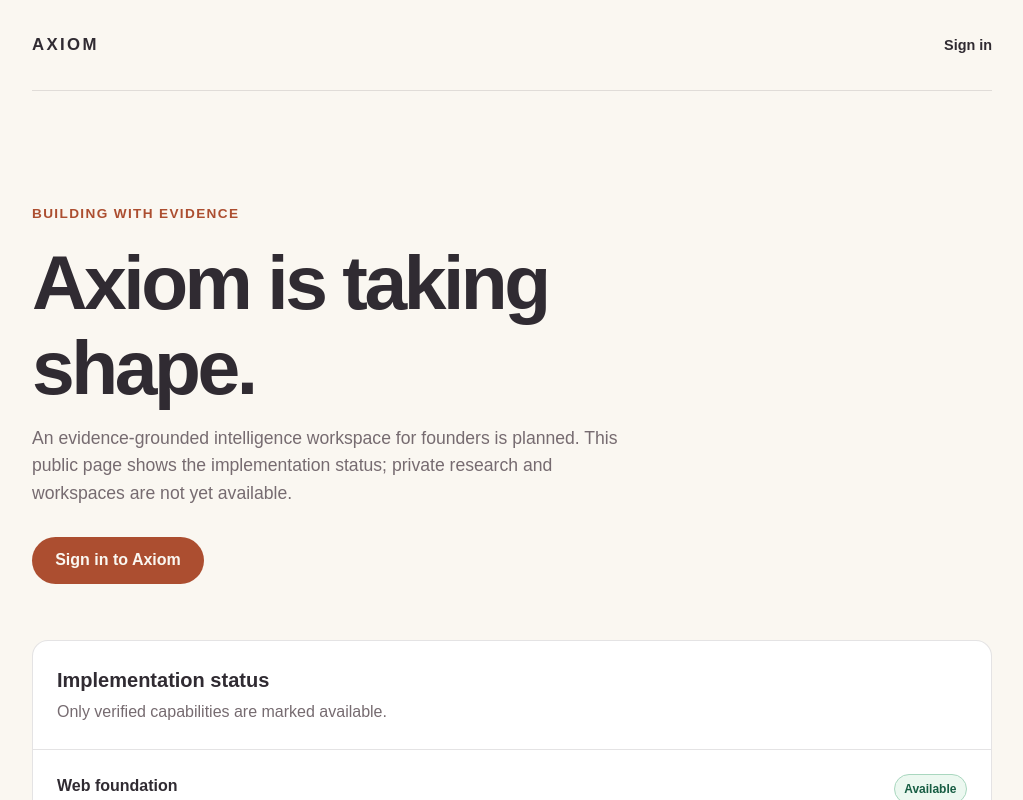
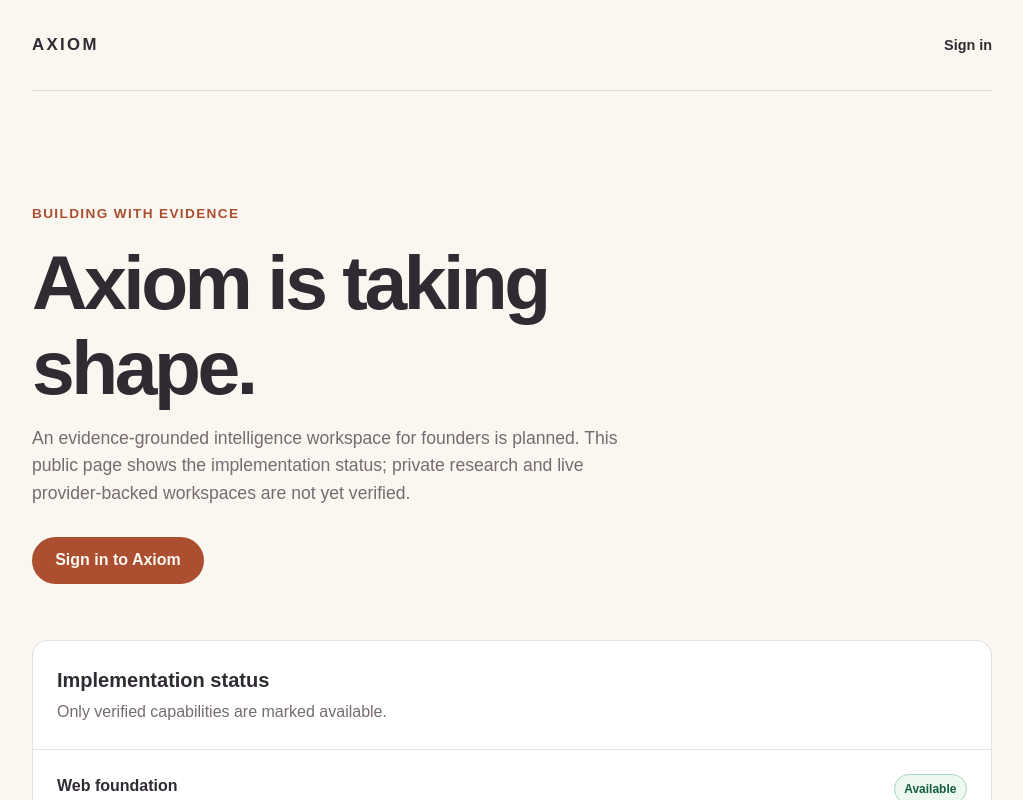
Before and after one commit to ThunderKhan/axiom, a Next.js app in the folder apps/web/: page / in a window 1280 px wide. Shown: the top 800 px of the page, without its empty margins (128-1151 px from the left). Built offline with nearby package versions, Linux system fonts and the light colour scheme; no server answers.

Commit message:
docs(web): distinguish workspace implementation from provider verification

```diff
--- a/apps/web/src/app/page.tsx
+++ b/apps/web/src/app/page.tsx
@@ -20,7 +20,7 @@ export default function HomePage() {
           <p className="introduction">
             An evidence-grounded intelligence workspace for founders is planned.
             This public page shows the implementation status; private research
-            and workspaces are not yet available.
+            and live provider-backed workspaces are not yet verified.
           </p>
           <Link className="primary-cta" href="/login">
             Sign in to Axiom
```
